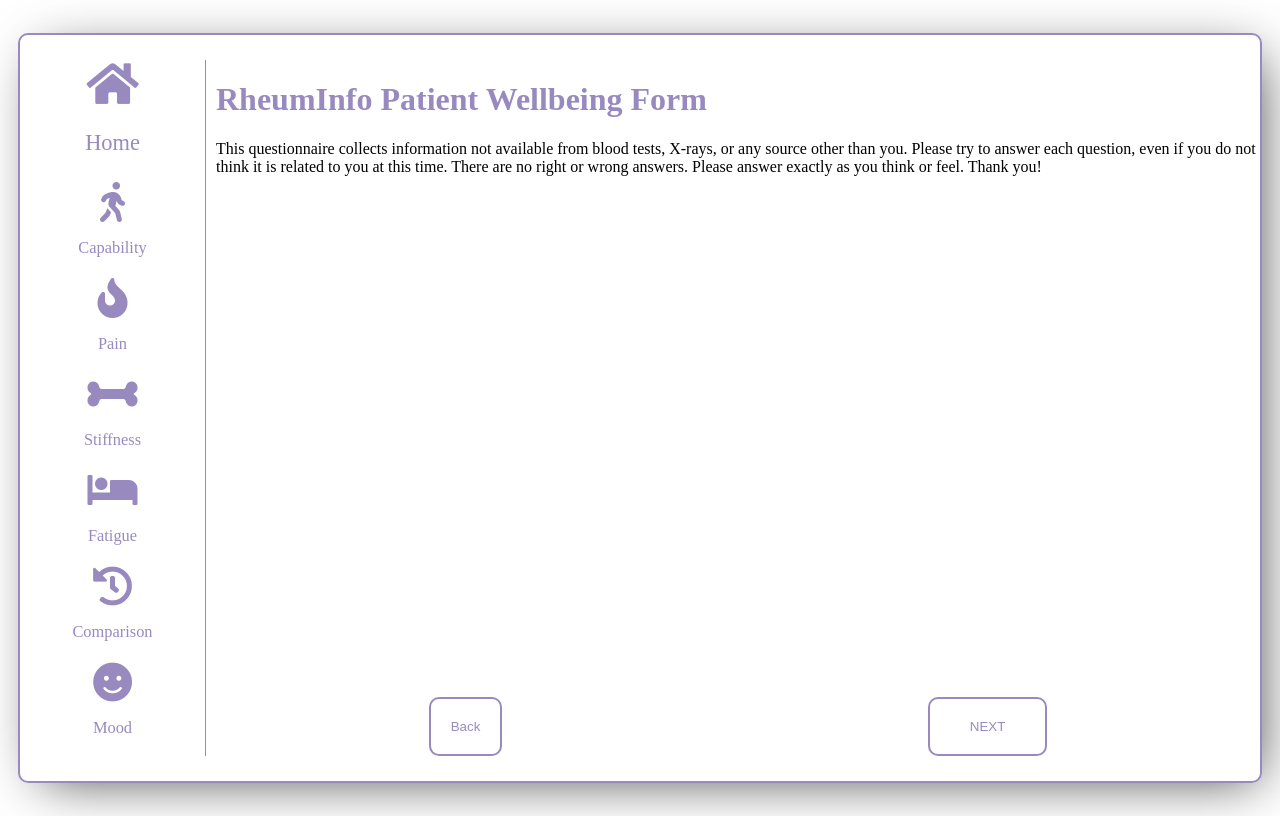
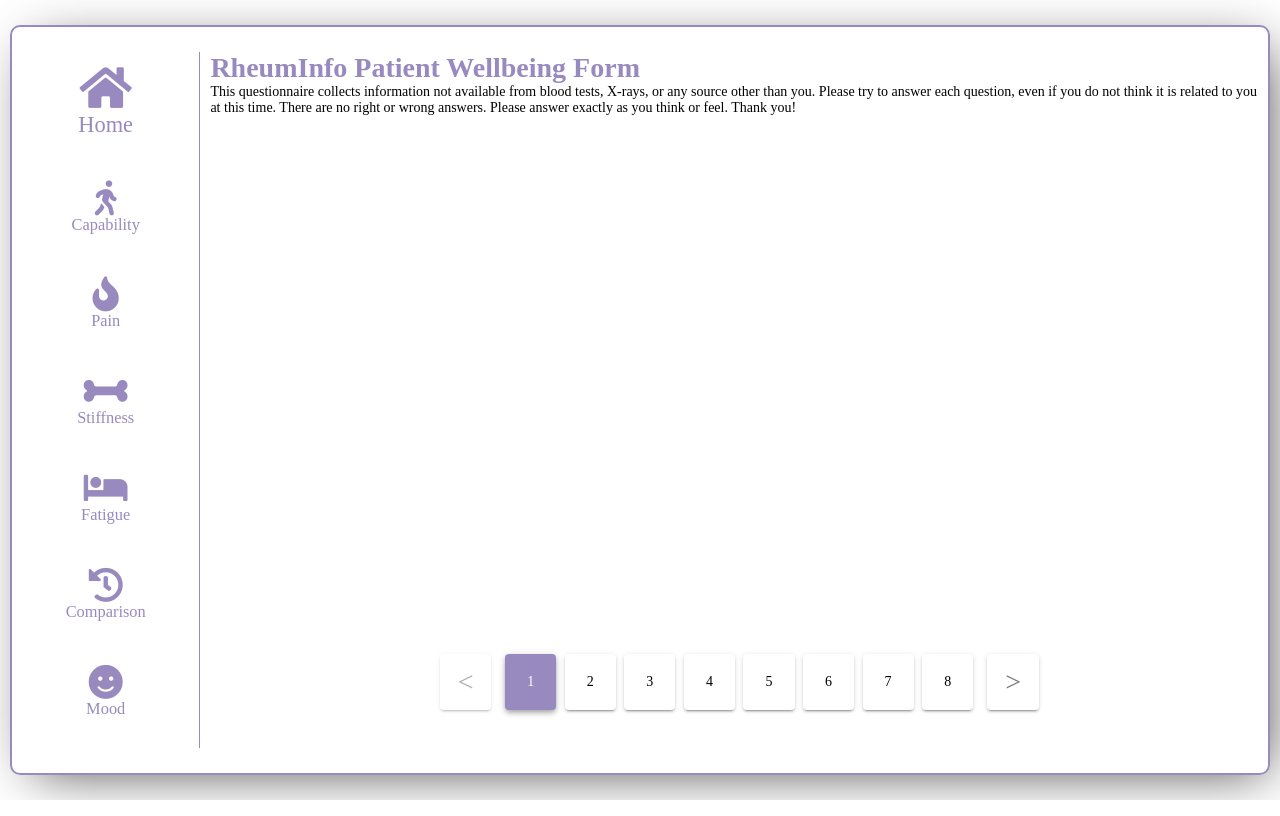
Before and after one commit to adamsimonini/medical-survey, a Vue app: page / in a window 1280 px wide. Built offline with nearby package versions, Linux system fonts and the light colour scheme.

Commit message:
Added Veutify and Pagination Component GUI

```diff
--- a/package.json
+++ b/package.json
@@ -12,7 +12,8 @@
   "dependencies": {
     "express": "^4.16.4",
     "vue": "^2.5.17",
-    "vue-router": "^3.0.2"
+    "vue-router": "^3.0.2",
+    "vuetify": "^1.5.0"
   },
   "devDependencies": {
     "@vue/cli-plugin-babel": "^3.2.0",
--- a/src/components/Main.vue
+++ b/src/components/Main.vue
@@ -32,10 +32,9 @@
   display: grid;
   grid-template-areas:
     'menu main main main'
-    'menu main main main'
     'menu footer footer footer';
   grid-template-columns: 15% 1fr;
-  grid-template-rows: 4fr 1fr;
+  grid-template-rows: 6fr 1fr;
   grid-gap: 10px;
   border: 2px solid var(--primaryColor);
   border-radius: 10px;
--- a/src/components/Pagination.vue
+++ b/src/components/Pagination.vue
@@ -1,7 +1,14 @@
 <template>
     <div id="pagination" class="contentBox">
-        <button id="back">Back</button>
-        <button id="next" @click="paginate()">NEXT</button>
+        <div class="text-xs-center">
+            <v-pagination
+            v-model="page"
+            next-icon=">"
+            prev-icon="<"
+            :length="8"
+            color="#988ABF"
+            ></v-pagination>
+        </div>
     </div>
 </template>
 
@@ -18,6 +25,7 @@
             routes: null,
             currentPath: this.$router.history.current.path,
             nextPath: this.paginate(),
+            page: 1,
         }
     },
     watcher: {
@@ -47,13 +55,4 @@
 </script>
 
 <style scoped>
-#pagination{
-    width: 100%;
-    display: flex;
-    justify-content: space-around;
-    align-items: center;
-}
-#next{
-    padding: 20px 40px;
-}
 </style>
--- a/src/css/styles.css
+++ b/src/css/styles.css
@@ -54,46 +54,9 @@
 .guideSection h2{
     border-bottom: 1px solid grey;
 }
-button{
-    text-align: center;
-    border: 2px solid var(--primaryColor);
-    color: var(--primaryColor);
-    background-color: white;
-    padding: 20px;;
-    border-radius: 10px;
-}
-button:hover{
-    cursor: pointer;
-    border: 2px solid var(--secondaryColor);
-    color: var(--secondaryColor);
-}
-button:focus{
-    background-color: white !important;
-    color: black !important;
-    border: 2px solid skyblue;
-    outline:0;
-}
-button:nth-child(odd){
-
-}
-.doubleBlue{
-    color: blue;
-    border: 1px solid blue;
-}
-.pinkBox{
-    width: 200px;
-    height: 200px;
-    background: pink;
-    color: white;
-    display: flex;
-    align-items: center;
-    justify-content: center;
-}
-.width-box{
-    display: flex;
-    justify-content: space-around;
-    align-items: center;
-    width: 100%;
+.v-pagination__item, .v-pagination__navigation{
+    height: 4rem !important;
+    width: 4vw !important;
 }
 .pain-areas input{
     color: red;
--- a/src/main.js
+++ b/src/main.js
@@ -9,6 +9,10 @@
 import Fatigue from './components/Fatigue.vue';
 import Comparison from './components/Comparison.vue';
 import Mood from './components/Mood.vue';
+import Vuetify from 'vuetify';
+import 'vuetify/dist/vuetify.min.css';
+
+Vue.use(Vuetify);
 
 Vue.use(VueRouter);
 
```
Also changed, not shown: 1 other file (tests, documents, lock files or other folders).
